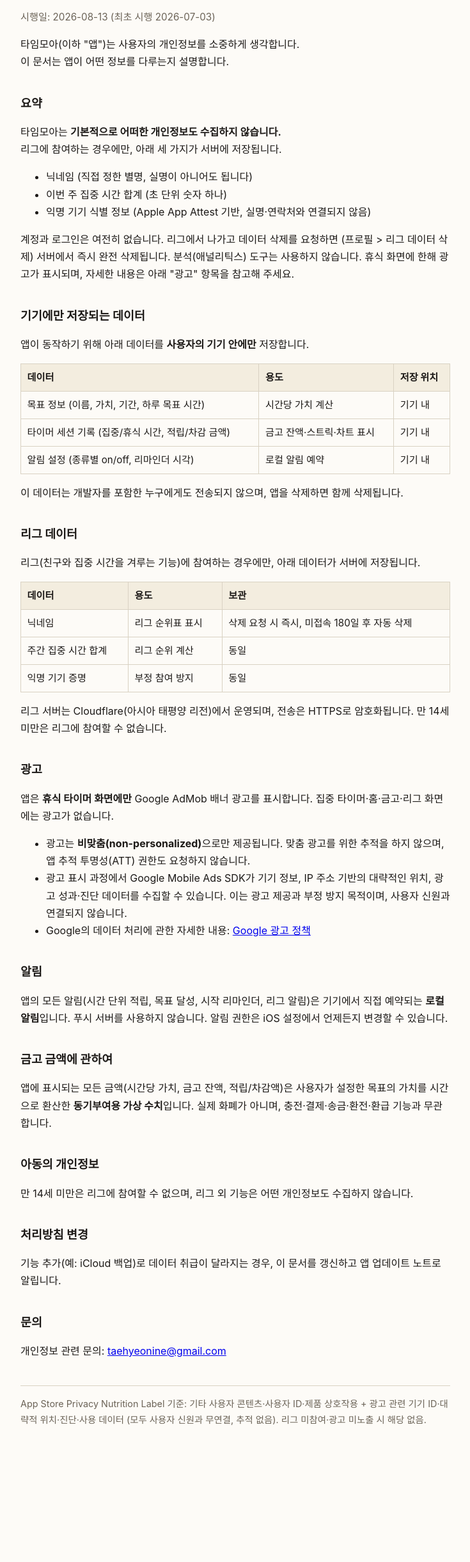
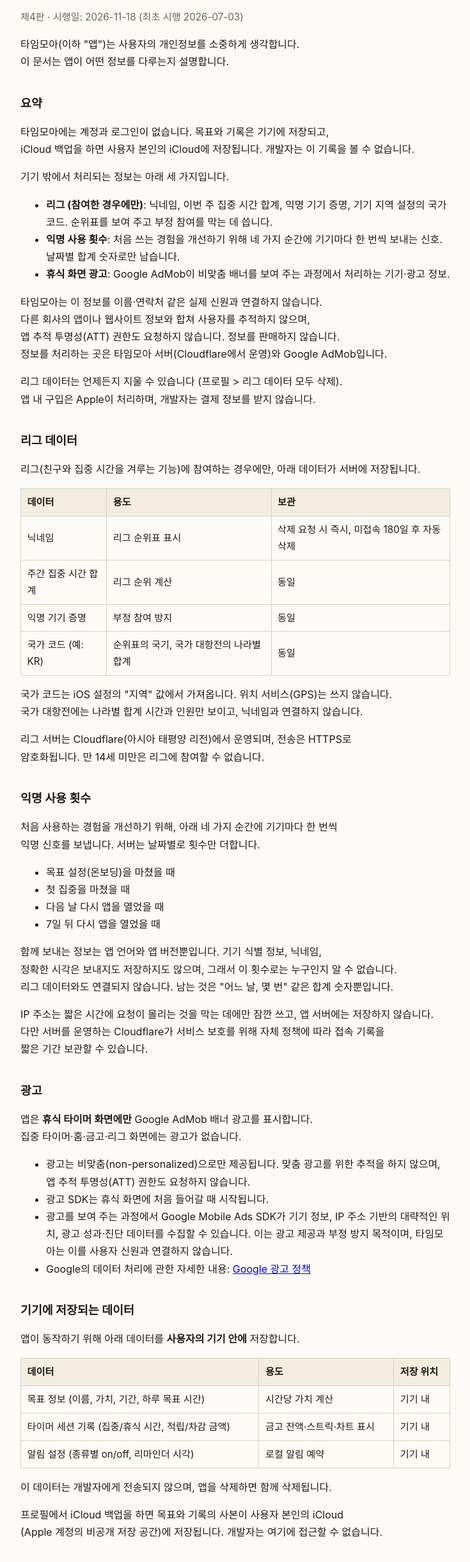
Before and after one commit to pherd94/timemoa-privacy, a plain HTML site: page index.html in a window 1280 px wide. Shown: the part 116-2557 px from the top of the page at 64% size, without its empty margins (272-1007 px from the left). Before the commit the page ends 2426 px from the top, so only its background shows below. Drawn offline with Linux system fonts and the light colour scheme.

Commit message:
개정: 제4판 익명 사용 횟수·리그 국가 코드·iCloud 백업 (1.6.3, 시행 2026-11-18)

```diff
--- a/index.html
+++ b/index.html
@@ -31,78 +31,135 @@
 </head>
 <body>
 <h1>타임모아 개인정보 처리방침</h1>
-<p class="effective">시행일: 2026-08-13 (최초 시행 2026-07-03)</p>
+
+<p class="effective">제4판 · 시행일: 2026-11-18 (최초 시행 2026-07-03)</p>
 
 <p>타임모아(이하 "앱")는 사용자의 개인정보를 소중하게 생각합니다.<br>
 이 문서는 앱이 어떤 정보를 다루는지 설명합니다.</p>
 
 <h2>요약</h2>
-<p>타임모아는 <strong>기본적으로 어떠한 개인정보도 수집하지 않습니다.</strong><br>
-리그에 참여하는 경우에만, 아래 세 가지가 서버에 저장됩니다.</p>
+
+<p>타임모아에는 계정과 로그인이 없습니다. 목표와 기록은 기기에 저장되고,<br>
+iCloud 백업을 하면 사용자 본인의 iCloud에 저장됩니다. 개발자는 이 기록을 볼 수 없습니다.</p>
+
+<p>기기 밖에서 처리되는 정보는 아래 세 가지입니다.</p>
+
 <ul>
-  <li>닉네임 (직접 정한 별명, 실명이 아니어도 됩니다)</li>
-  <li>이번 주 집중 시간 합계 (초 단위 숫자 하나)</li>
-  <li>익명 기기 식별 정보 (Apple App Attest 기반, 실명·연락처와 연결되지 않음)</li>
+<li><strong>리그 (참여한 경우에만)</strong>: 닉네임, 이번 주 집중 시간 합계, 익명 기기 증명, 기기 지역 설정의 국가 코드. 순위표를 보여 주고 부정 참여를 막는 데 씁니다.</li>
+<li><strong>익명 사용 횟수</strong>: 처음 쓰는 경험을 개선하기 위해 네 가지 순간에 기기마다 한 번씩 보내는 신호. 날짜별 합계 숫자로만 남습니다.</li>
+<li><strong>휴식 화면 광고</strong>: Google AdMob이 비맞춤 배너를 보여 주는 과정에서 처리하는 기기·광고 정보.</li>
 </ul>
-<p>계정과 로그인은 여전히 없습니다. 리그에서 나가고 데이터 삭제를 요청하면
-(프로필 &gt; 리그 데이터 삭제) 서버에서 즉시 완전 삭제됩니다.
-분석(애널리틱스) 도구는 사용하지 않습니다. 휴식 화면에 한해 광고가 표시되며,
-자세한 내용은 아래 "광고" 항목을 참고해 주세요.</p>
 
-<h2>기기에만 저장되는 데이터</h2>
-<p>앱이 동작하기 위해 아래 데이터를 <strong>사용자의 기기 안에만</strong> 저장합니다.</p>
-<table>
-  <tr><th>데이터</th><th>용도</th><th>저장 위치</th></tr>
-  <tr><td>목표 정보 (이름, 가치, 기간, 하루 목표 시간)</td><td>시간당 가치 계산</td><td>기기 내</td></tr>
-  <tr><td>타이머 세션 기록 (집중/휴식 시간, 적립/차감 금액)</td><td>금고 잔액·스트릭·차트 표시</td><td>기기 내</td></tr>
-  <tr><td>알림 설정 (종류별 on/off, 리마인더 시각)</td><td>로컬 알림 예약</td><td>기기 내</td></tr>
-</table>
-<p>이 데이터는 개발자를 포함한 누구에게도 전송되지 않으며, 앱을 삭제하면 함께 삭제됩니다.</p>
+<p>타임모아는 이 정보를 이름·연락처 같은 실제 신원과 연결하지 않습니다.<br>
+다른 회사의 앱이나 웹사이트 정보와 합쳐 사용자를 추적하지 않으며,<br>
+앱 추적 투명성(ATT) 권한도 요청하지 않습니다. 정보를 판매하지 않습니다.<br>
+정보를 처리하는 곳은 타임모아 서버(Cloudflare에서 운영)와 Google AdMob입니다.</p>
+
+<p>리그 데이터는 언제든지 지울 수 있습니다 (프로필 &gt; 리그 데이터 모두 삭제).<br>
+앱 내 구입은 Apple이 처리하며, 개발자는 결제 정보를 받지 않습니다.</p>
 
 <h2>리그 데이터</h2>
+
 <p>리그(친구와 집중 시간을 겨루는 기능)에 참여하는 경우에만, 아래 데이터가 서버에 저장됩니다.</p>
+
 <table>
-  <tr><th>데이터</th><th>용도</th><th>보관</th></tr>
-  <tr><td>닉네임</td><td>리그 순위표 표시</td><td>삭제 요청 시 즉시, 미접속 180일 후 자동 삭제</td></tr>
-  <tr><td>주간 집중 시간 합계</td><td>리그 순위 계산</td><td>동일</td></tr>
-  <tr><td>익명 기기 증명</td><td>부정 참여 방지</td><td>동일</td></tr>
+<tr><th>데이터</th><th>용도</th><th>보관</th></tr>
+<tr><td>닉네임</td><td>리그 순위표 표시</td><td>삭제 요청 시 즉시, 미접속 180일 후 자동 삭제</td></tr>
+<tr><td>주간 집중 시간 합계</td><td>리그 순위 계산</td><td>동일</td></tr>
+<tr><td>익명 기기 증명</td><td>부정 참여 방지</td><td>동일</td></tr>
+<tr><td>국가 코드 (예: KR)</td><td>순위표의 국기, 국가 대항전의 나라별 합계</td><td>동일</td></tr>
 </table>
-<p>리그 서버는 Cloudflare(아시아 태평양 리전)에서 운영되며, 전송은 HTTPS로 암호화됩니다.
-만 14세 미만은 리그에 참여할 수 없습니다.</p>
+
+<p>국가 코드는 iOS 설정의 "지역" 값에서 가져옵니다. 위치 서비스(GPS)는 쓰지 않습니다.<br>
+국가 대항전에는 나라별 합계 시간과 인원만 보이고, 닉네임과 연결하지 않습니다.</p>
+
+<p>리그 서버는 Cloudflare(아시아 태평양 리전)에서 운영되며, 전송은 HTTPS로<br>
+암호화됩니다. 만 14세 미만은 리그에 참여할 수 없습니다.</p>
+
+<h2>익명 사용 횟수</h2>
+
+<p>처음 사용하는 경험을 개선하기 위해, 아래 네 가지 순간에 기기마다 한 번씩<br>
+익명 신호를 보냅니다. 서버는 날짜별로 횟수만 더합니다.</p>
+
+<ul>
+<li>목표 설정(온보딩)을 마쳤을 때</li>
+<li>첫 집중을 마쳤을 때</li>
+<li>다음 날 다시 앱을 열었을 때</li>
+<li>7일 뒤 다시 앱을 열었을 때</li>
+</ul>
+
+<p>함께 보내는 정보는 앱 언어와 앱 버전뿐입니다. 기기 식별 정보, 닉네임,<br>
+정확한 시각은 보내지도 저장하지도 않으며, 그래서 이 횟수로는 누구인지 알 수 없습니다.<br>
+리그 데이터와도 연결되지 않습니다. 남는 것은 "어느 날, 몇 번" 같은 합계 숫자뿐입니다.</p>
+
+<p>IP 주소는 짧은 시간에 요청이 몰리는 것을 막는 데에만 잠깐 쓰고, 앱 서버에는 저장하지 않습니다.<br>
+다만 서버를 운영하는 Cloudflare가 서비스 보호를 위해 자체 정책에 따라 접속 기록을<br>
+짧은 기간 보관할 수 있습니다.</p>
 
 <h2>광고</h2>
-<p>앱은 <strong>휴식 타이머 화면에만</strong> Google AdMob 배너 광고를 표시합니다.
+
+<p>앱은 <strong>휴식 타이머 화면에만</strong> Google AdMob 배너 광고를 표시합니다.<br>
 집중 타이머·홈·금고·리그 화면에는 광고가 없습니다.</p>
+
 <ul>
-  <li>광고는 <strong>비맞춤(non-personalized)</strong>으로만 제공됩니다.
-      맞춤 광고를 위한 추적을 하지 않으며, 앱 추적 투명성(ATT) 권한도 요청하지 않습니다.</li>
-  <li>광고 표시 과정에서 Google Mobile Ads SDK가 기기 정보, IP 주소 기반의 대략적인 위치,
-      광고 성과·진단 데이터를 수집할 수 있습니다. 이는 광고 제공과 부정 방지 목적이며,
-      사용자 신원과 연결되지 않습니다.</li>
-  <li>Google의 데이터 처리에 관한 자세한 내용:
-      <a href="https://policies.google.com/technologies/ads" rel="noopener">Google 광고 정책</a></li>
+<li>광고는 비맞춤(non-personalized)으로만 제공됩니다. 맞춤 광고를 위한 추적을 하지 않으며, 앱 추적 투명성(ATT) 권한도 요청하지 않습니다.</li>
+<li>광고 SDK는 휴식 화면에 처음 들어갈 때 시작됩니다.</li>
+<li>광고를 보여 주는 과정에서 Google Mobile Ads SDK가 기기 정보, IP 주소 기반의 대략적인 위치, 광고 성과·진단 데이터를 수집할 수 있습니다. 이는 광고 제공과 부정 방지 목적이며, 타임모아는 이를 사용자 신원과 연결하지 않습니다.</li>
+<li>Google의 데이터 처리에 관한 자세한 내용: <a href="https://policies.google.com/technologies/ads">Google 광고 정책</a></li>
 </ul>
 
+<h2>기기에 저장되는 데이터</h2>
+
+<p>앱이 동작하기 위해 아래 데이터를 <strong>사용자의 기기 안에</strong> 저장합니다.</p>
+
+<table>
+<tr><th>데이터</th><th>용도</th><th>저장 위치</th></tr>
+<tr><td>목표 정보 (이름, 가치, 기간, 하루 목표 시간)</td><td>시간당 가치 계산</td><td>기기 내</td></tr>
+<tr><td>타이머 세션 기록 (집중/휴식 시간, 적립/차감 금액)</td><td>금고 잔액·스트릭·차트 표시</td><td>기기 내</td></tr>
+<tr><td>알림 설정 (종류별 on/off, 리마인더 시각)</td><td>로컬 알림 예약</td><td>기기 내</td></tr>
+</table>
+
+<p>이 데이터는 개발자에게 전송되지 않으며, 앱을 삭제하면 함께 삭제됩니다.</p>
+
+<p>프로필에서 iCloud 백업을 하면 목표와 기록의 사본이 사용자 본인의 iCloud<br>
+(Apple 계정의 비공개 저장 공간)에 저장됩니다. 개발자는 여기에 접근할 수 없습니다.</p>
+
 <h2>알림</h2>
-<p>앱의 모든 알림(시간 단위 적립, 목표 달성, 시작 리마인더, 리그 알림)은 기기에서 직접 예약되는
-<strong>로컬 알림</strong>입니다. 푸시 서버를 사용하지 않습니다.
+
+<p>앱의 모든 알림(시간 단위 적립, 목표 달성, 시작 리마인더, 리그 알림)은<br>
+기기에서 직접 예약되는 <strong>로컬 알림</strong>입니다. 푸시 서버를 사용하지 않습니다.<br>
 알림 권한은 iOS 설정에서 언제든지 변경할 수 있습니다.</p>
 
 <h2>금고 금액에 관하여</h2>
-<p>앱에 표시되는 모든 금액(시간당 가치, 금고 잔액, 적립/차감액)은 사용자가 설정한 목표의
-가치를 시간으로 환산한 <strong>동기부여용 가상 수치</strong>입니다.
+
+<p>앱에 표시되는 모든 금액(시간당 가치, 금고 잔액, 적립/차감액)은<br>
+사용자가 설정한 목표의 가치를 시간으로 환산한 <strong>동기부여용 가상 수치</strong>입니다.<br>
 실제 화폐가 아니며, 충전·결제·송금·환전·환급 기능과 무관합니다.</p>
 
 <h2>아동의 개인정보</h2>
-<p>만 14세 미만은 리그에 참여할 수 없으며, 리그 외 기능은 어떤 개인정보도 수집하지 않습니다.</p>
+
+<p>만 14세 미만은 리그에 참여할 수 없습니다.<br>
+리그 밖에서 처리되는 정보는 누구인지 알 수 없는 익명 사용 횟수와 비맞춤 광고 정보뿐입니다.</p>
 
 <h2>처리방침 변경</h2>
-<p>기능 추가(예: iCloud 백업)로 데이터 취급이 달라지는 경우,
-이 문서를 갱신하고 앱 업데이트 노트로 알립니다.</p>
+
+<p>데이터 취급이 달라지면 이 문서를 갱신하고 시행일을 바꾼 뒤, 앱 업데이트 노트로 알립니다.</p>
+
+<ul>
+<li>제1판 (2026-07-03): 최초 시행</li>
+<li>제2판 (2026-08-13): 리그 데이터 추가</li>
+<li>제3판 (1.4.4): 휴식 화면 광고 항목 추가</li>
+<li>제4판 (1.6.3): 익명 사용 횟수, 리그 국가 코드, iCloud 백업 설명 추가</li>
+</ul>
 
 <h2>문의</h2>
-<p>개인정보 관련 문의: <a href="mailto:taehyeonine@gmail.com">taehyeonine@gmail.com</a></p>
 
-<p class="footnote">App Store Privacy Nutrition Label 기준: 기타 사용자 콘텐츠·사용자 ID·제품 상호작용 + 광고 관련 기기 ID·대략적 위치·진단·사용 데이터 (모두 사용자 신원과 무연결, 추적 없음). 리그 미참여·광고 미노출 시 해당 없음.</p>
+<p>개인정보 관련 문의: taehyeonine@gmail.com</p>
+
+<p class="footnote">App Store 개인정보 라벨 기준: 모두 "사용자에게 연결되지 않음", 추적 없음.<br>
+기타 사용자 콘텐츠·사용자 ID·제품 상호작용·대략적 위치(리그),<br>
+제품 상호작용(익명 사용 횟수, 분석 목적),<br>
+기기 ID·대략적 위치·진단·광고 데이터·제품 상호작용(광고).<br>
+리그에 참여하지 않으면 리그 항목은 해당 없습니다.</p>
 </body>
 </html>
```
